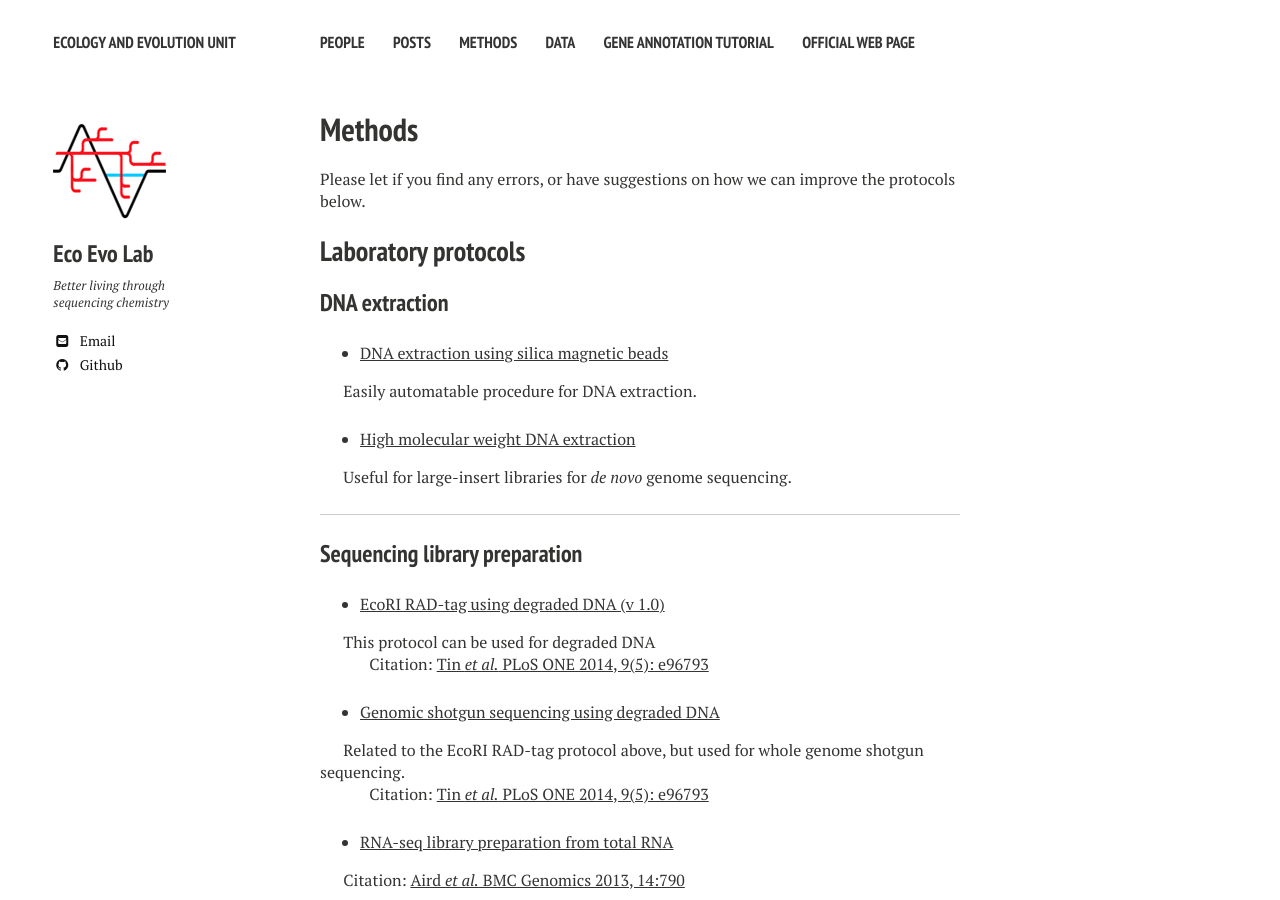
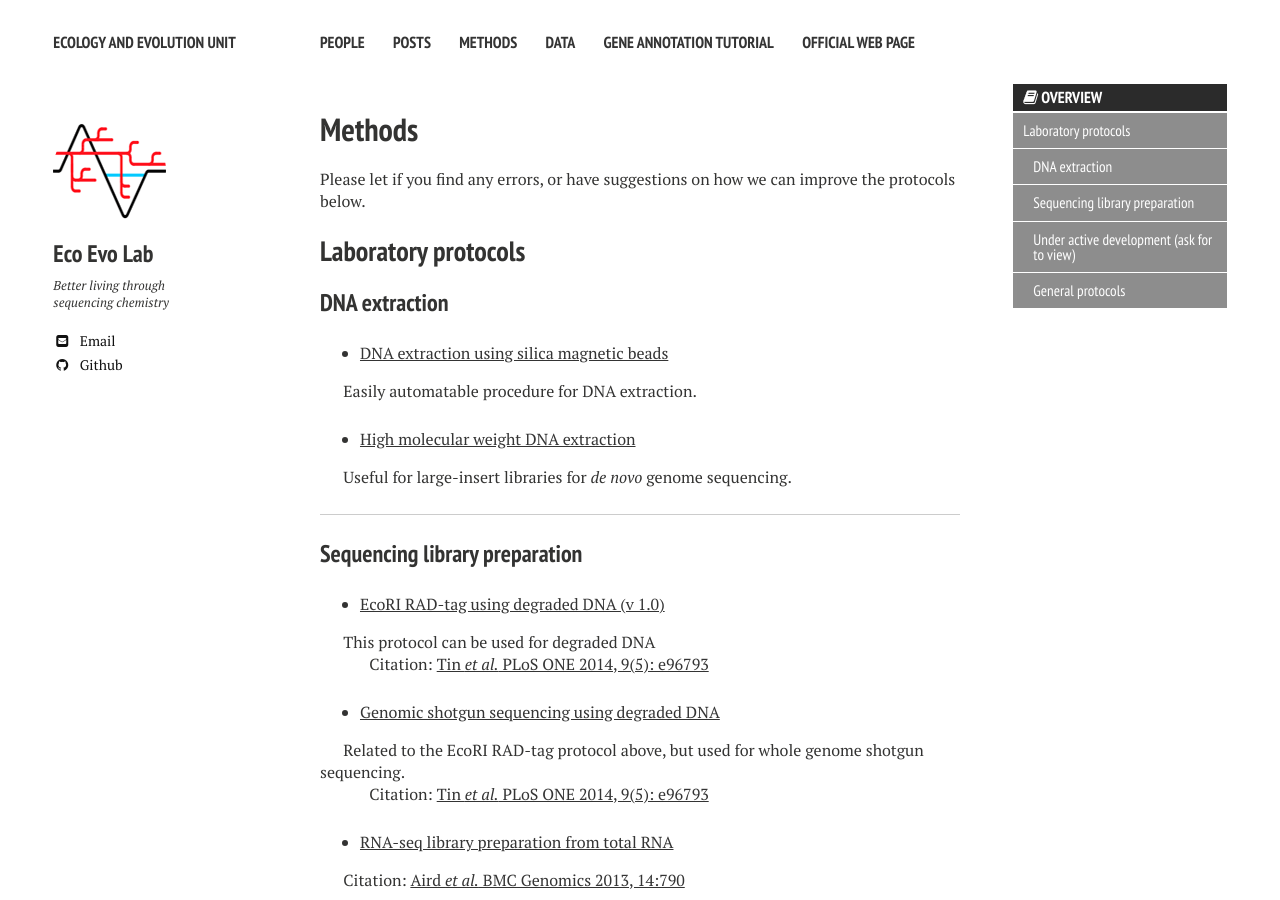
Before and after one commit to MikheyevLab/EcoEvoUnit, a Jekyll site: the page built from methods/index.md, in a window 1280 px wide and 900 px high. Built offline with Jekyll 4.4.1, drawn with Linux system fonts in a browser that asks for light colours; nearby versions of some CDN libraries.

Commit message:
addet toc to methods page

```diff
--- a/methods/index.md
+++ b/methods/index.md
@@ -6,12 +6,10 @@ layout_key:
 post_slider_check_key:
   - 0
 ---
+
+{% include _toc.html %}
+
 Please let if you find any errors, or have suggestions on how we can improve the protocols below.
-
-
-<noscript>
-  Please enable JavaScript to see this field.
-</noscript>
 
 ## Laboratory protocols
 
```
Also changed, not shown: 4 other files.
